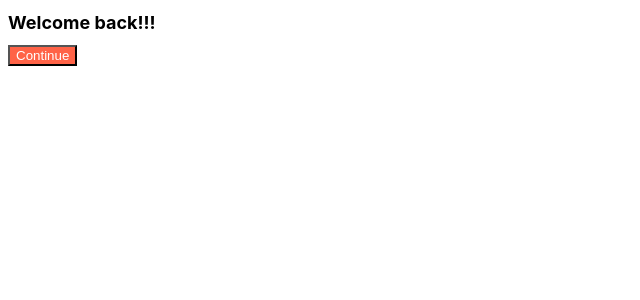
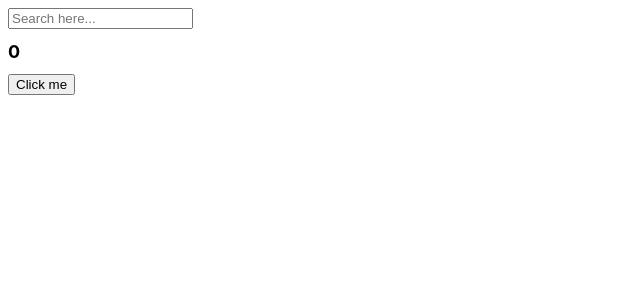
Before and after one commit to songhee-lee/react-for-beginners, a React (Create React App) app: page / in a window 1280 px wide. Shown: the top 300 px of the page, without its empty margins (0-640 px from the left). Built offline with nearby package versions, Linux system fonts and the light colour scheme.

Commit message:
6. useEffect

```diff
--- a/src/App.js
+++ b/src/App.js
@@ -1,11 +1,37 @@
-import Button from "./Button";
 import styles from "./App.module.css";
+import {useState, useEffect} from "react";
 
 function App() {
+  const [counter, setValue] = useState(0);
+  const [keyword, setKeyword] = useState("");
+  const onClick = () => setValue((prev) => prev + 1);
+  const onChange = (event) => setKeyword(event.target.value);
+
+  useEffect(() => {
+      console.log("I run only once.");
+  }, []);
+
+  useEffect(() => {
+    console.log("I run when 'keyword' changes.");
+  }, [keyword]);
+  useEffect(() => {
+    console.log("I run when 'counter' changes.");
+  }, [counter]);
+  useEffect(() => {
+    console.log("I run when keyword & counter change");
+  }, [keyword, counter]);
+
   return (
     <div>
-      <h1 className={styles.title}>Welcome back!!!</h1>
-      <Button text={"Continue"} />
+      <input
+        value={keyword}
+        onChange={onChange}
+        type="text"
+        placeholder="Search here..."
+
+      />
+      <h1 className={styles.title}>{counter}</h1>
+      <button onClick={onClick}>Click me</button>
     </div>
   );
 }
```
